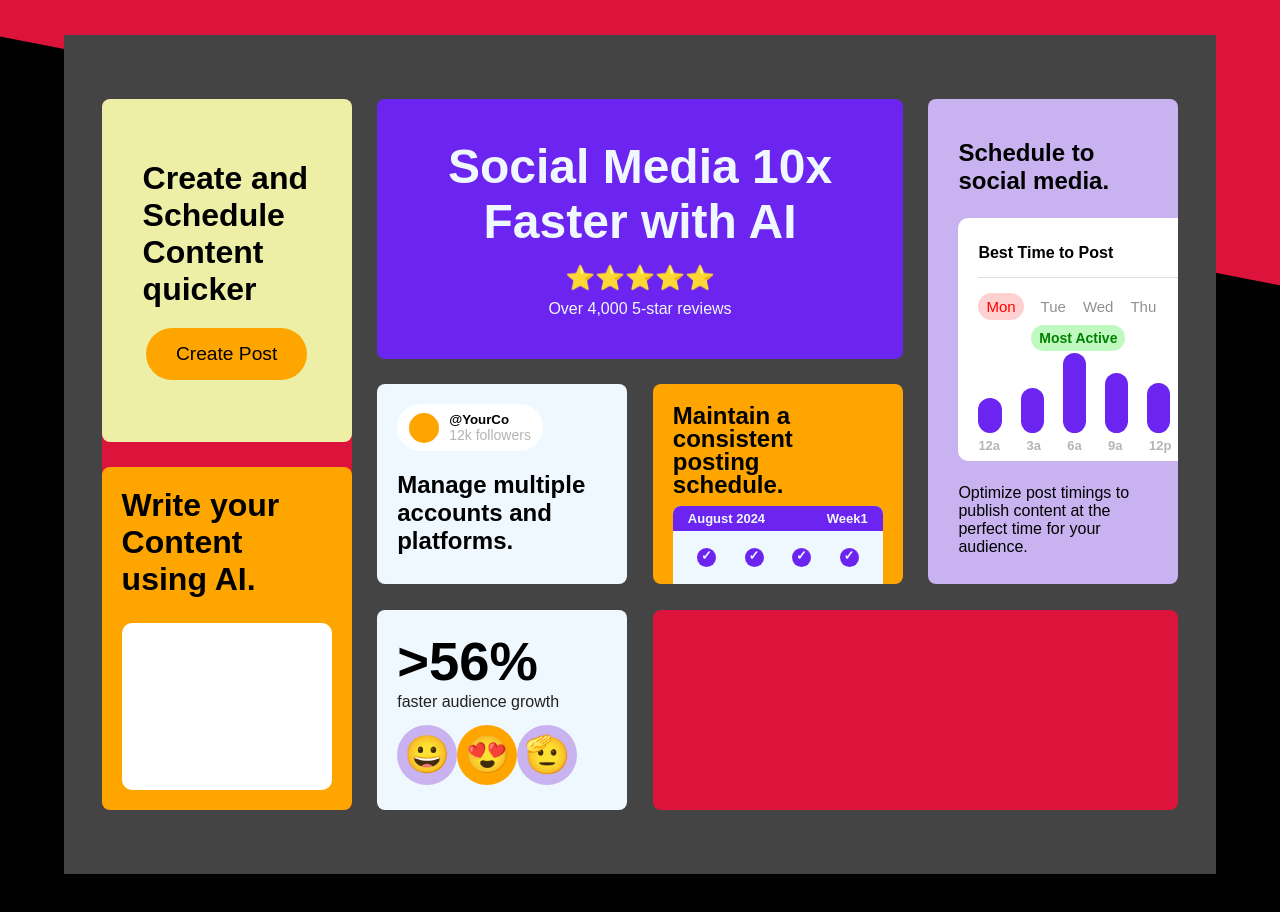
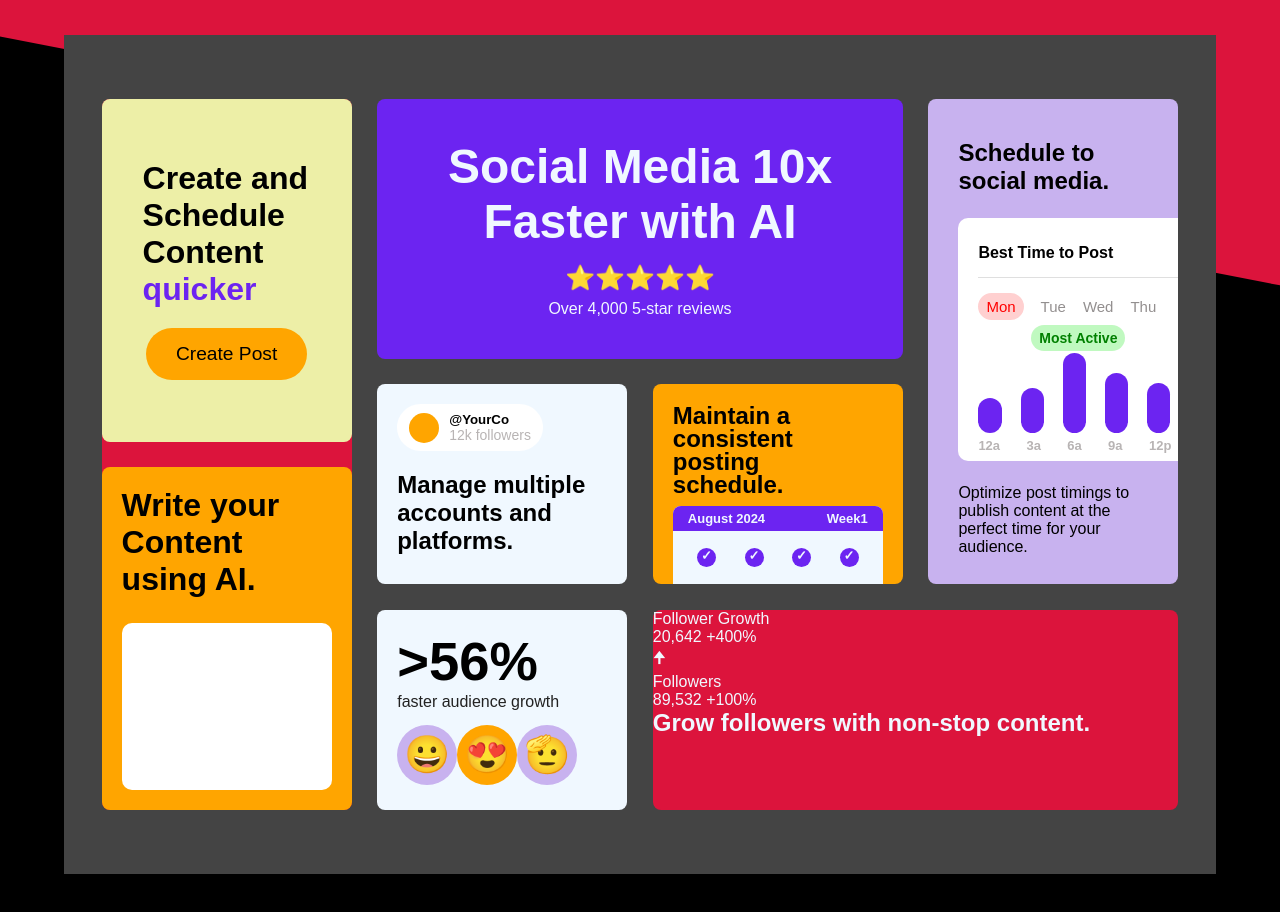
Before and after one commit to samirhussain7/gsap_animations, a website built with Vite: page small-landing-page/index.html in a window 1280 px wide. Shown: the part 340-1252 px from the top of the page. Built offline with nearby package versions, Linux system fonts and the light colour scheme.

Commit message:
some change

```diff
--- a/small-landing-page/index.html
+++ b/small-landing-page/index.html
@@ -25,7 +25,7 @@
                 <div class="grid-box">
                     <div class="grid-item grid-1">
                         <div class="first">
-                            <h2>Create and Schedule Content quicker</h2>
+                            <h2>Create and Schedule Content <span style="color: rgb(108, 36, 241);">quicker</span></h2>
                             <button>Create Post</button>
                         </div>
                         <div class="last">
@@ -34,7 +34,7 @@
                         </div>
                     </div>
                     <div class="grid-item grid-2">
-                        <h2>Social Media 10x Faster with AI</h2>
+                        <h2>Social Media <span>10x</span> Faster with AI</h2>
                         <p class="star">⭐⭐⭐⭐⭐</p>
                         <p>Over 4,000 5-star reviews</p>
                     </div>
@@ -100,11 +100,34 @@
                             <div>🫡</div>
                         </div>
                     </div>
-                    <div class="grid-item grid-7"></div>
-
+                    <div class="grid-item grid-7">
+                        <div class="left-div-container">
+                            <div class="top">
+                                <span class="f-growth">Follower Growth</span>
+                                <p>20,642 <span class="g-highlight">+400%</span></p>
+                            </div>
+                            <div class="bottom">
+                                <div class="mv"></div>
+                                <div class="mv"></div>
+                                <div class="mv"></div>
+                                <div class="mv"></div>
+                                <div class="mv"></div>
+                            </div>
+                            <div class="absolute-box">
+                                <div class="arrow">🠉</div>
+                                <div class="f-count">
+                                    <span>Followers</span>
+                                    <p>89,532 <span class="g-highlight">+100%</span></p>
+                                </div>
+                            </div>
+                        </div>
+                        <h2>Grow followers with non-stop content.</h2>
+                    </div>
                 </div>
             </section>
         </div>
     </main>
+
+    <script type="module" src="./script.js"></script>
 </body>
 </html>
```
